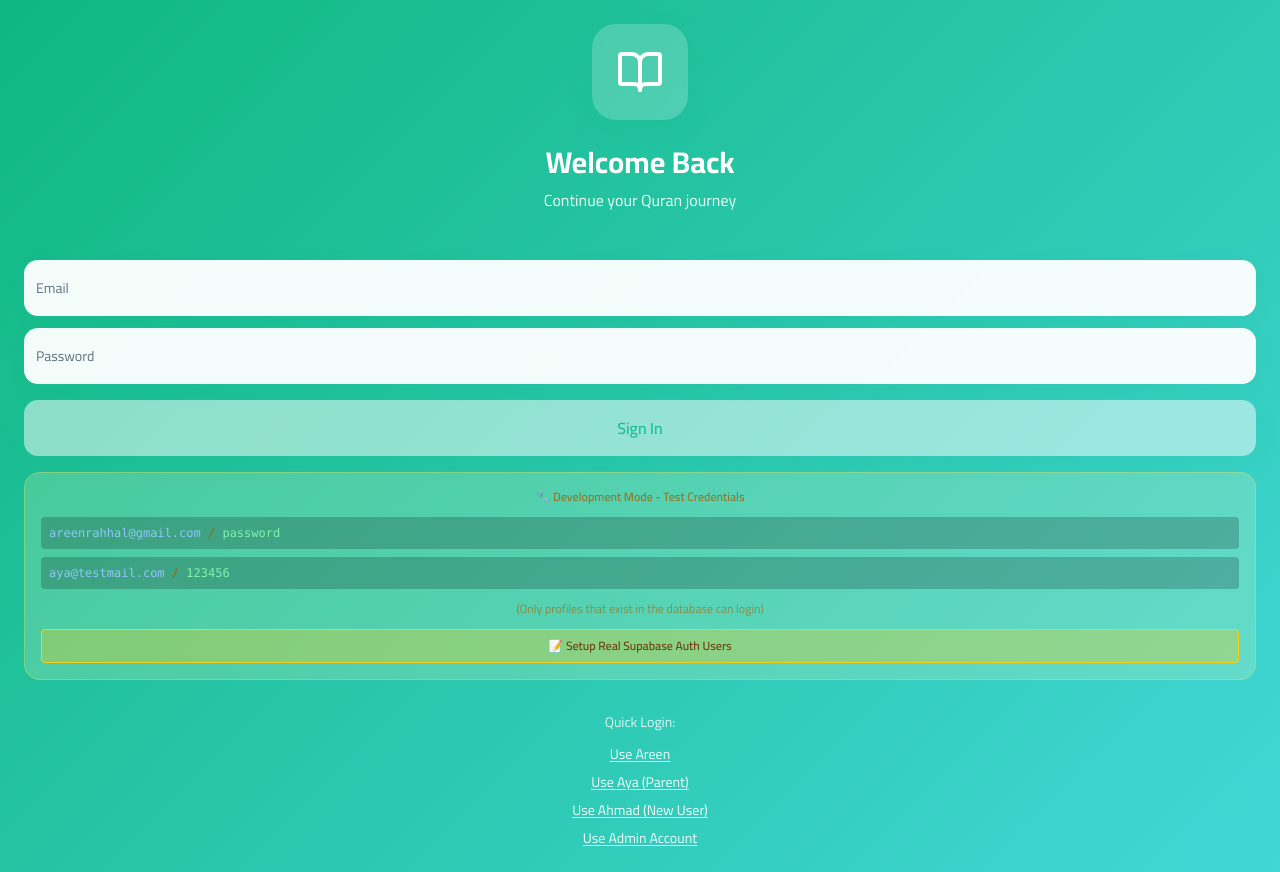
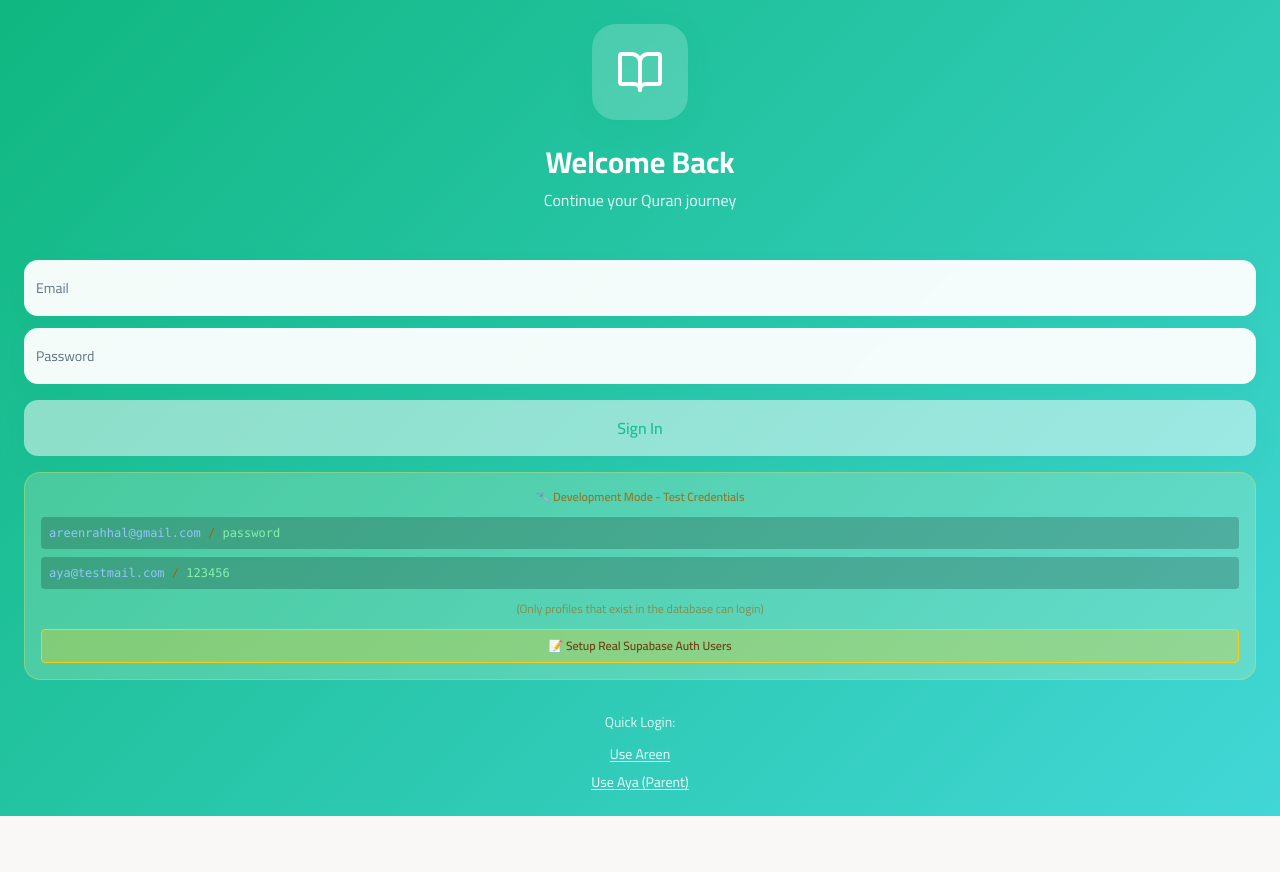
Before and after one commit to areen-rahhal/quran-kid-quest, a React (Vite) app: page /login in a window 1280 px wide. After the commit the page ends 816 px from the top, so only its background shows below. Built offline with nearby package versions, Linux system fonts and the light colour scheme; no server answers.

Commit message:
Remove quick login buttons for non-existent profiles
cgen-404c7489de0b492caed9681b858187aa

```diff
--- a/src/pages/Login.tsx
+++ b/src/pages/Login.tsx
@@ -214,36 +214,6 @@ const Login = () => {
           >
             {t('login.testAccounts.parent')}
           </button>
-          <button
-            type="button"
-            onClick={async () => {
-              setEmail("ahmad@testmail.com");
-              setPassword("TestPass");
-              setLocalError("");
-              clearError();
-              await signIn("ahmad@testmail.com", "TestPass");
-              navigate("/onboarding");
-            }}
-            disabled={isSigningIn}
-            className="text-sm text-primary-foreground/90 underline underline-offset-2 hover:text-primary-foreground transition-colors disabled:opacity-50"
-          >
-            {t('login.testAccounts.newUser')}
-          </button>
-          <button
-            type="button"
-            onClick={async () => {
-              setEmail("myadmin@google.com");
-              setPassword("123");
-              setLocalError("");
-              clearError();
-              await signIn("myadmin@google.com", "123");
-              navigate("/goals");
-            }}
-            disabled={isSigningIn}
-            className="text-sm text-primary-foreground/90 underline underline-offset-2 hover:text-primary-foreground transition-colors disabled:opacity-50"
-          >
-            {t('login.testAccounts.admin')}
-          </button>
         </div>
       </div>
     </div>
```
